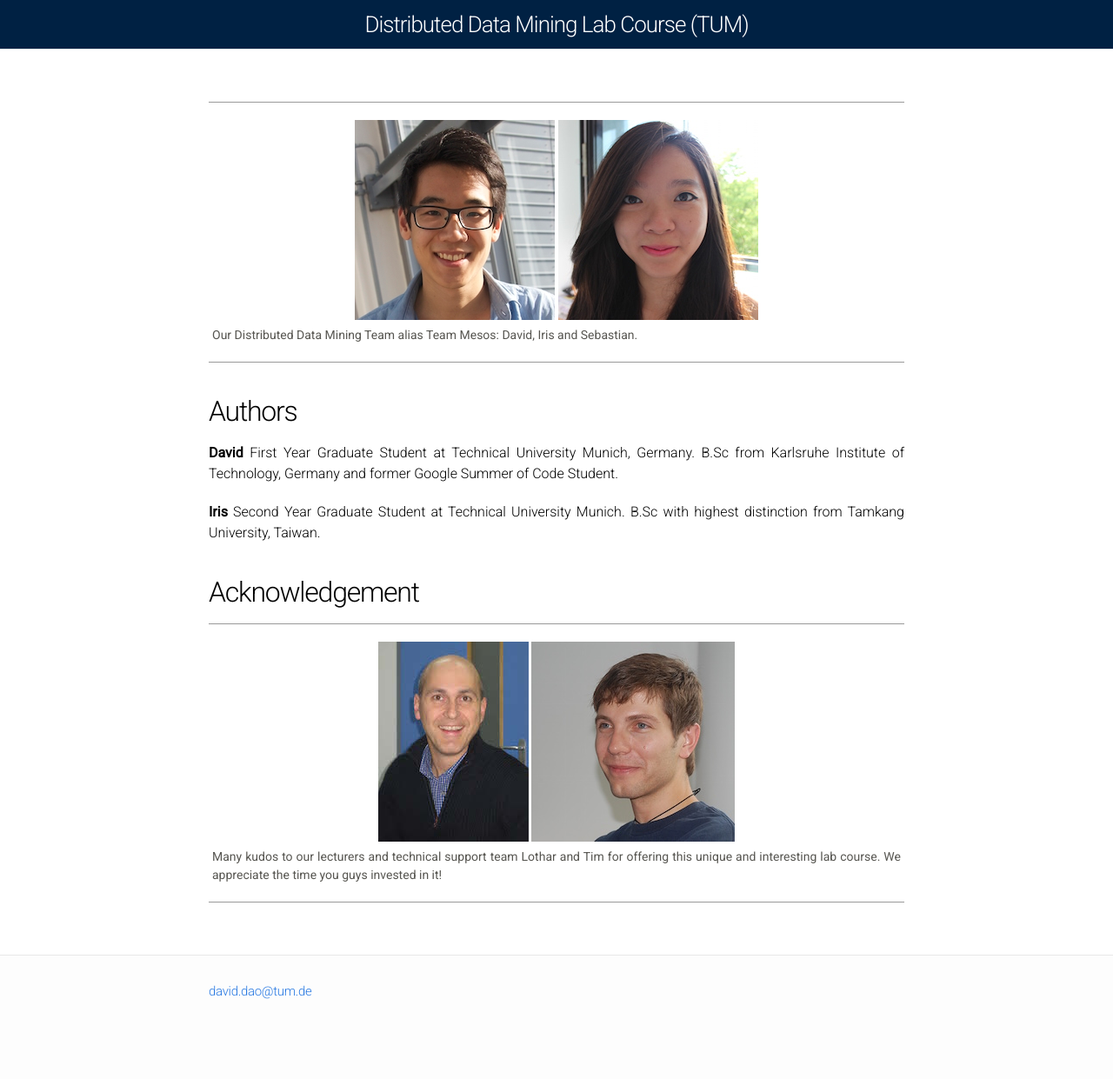
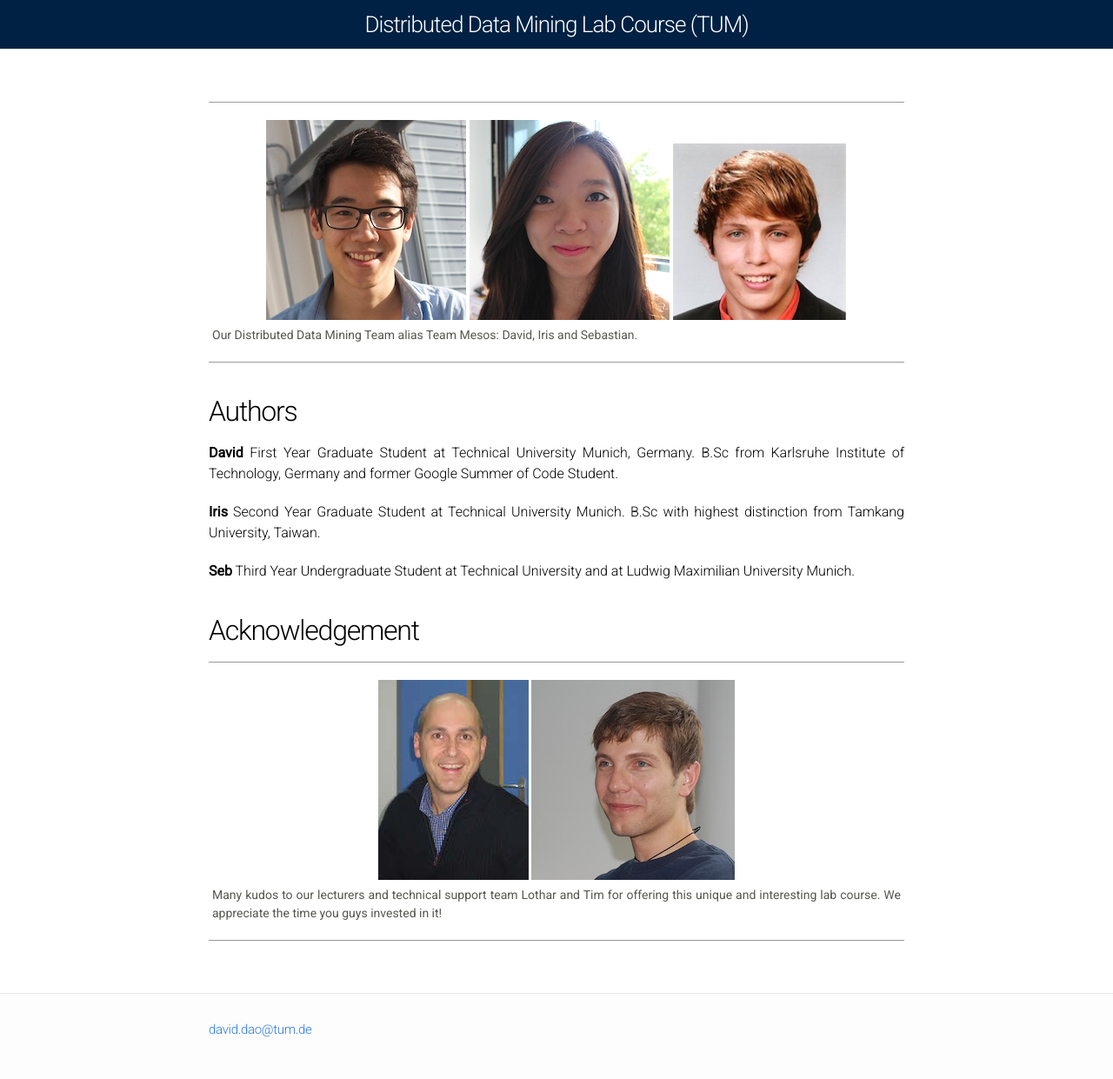
Before and after one commit to daviddao/ddm-script, a Jekyll site: the page built from authors.md, in a window 1280 px wide. Shown: the whole page at 87% size. Built offline with Jekyll 4.4.1, drawn with Linux system fonts in a browser that asks for light colours; Markdown is read by kramdown in place of the engine named in the settings; before the commit the page ends 1197 px from its top, so only the background shows below that.

Commit message:
sebs pic

```diff
--- a/authors.md
+++ b/authors.md
@@ -7,6 +7,7 @@ permalink: /authors/
 <div class="fig figcenter fighighlight">
   <img src="{{'/assets/david.png' | prepend: site.baseurl }}">
   <img src="{{'/assets/iris.png' | prepend: site.baseurl }}">
+  <img src="{{'/assets/seb.png' | prepend: site.baseurl }}">
   <div class="figcaption">
     Our Distributed Data Mining Team alias Team Mesos: David, Iris and Sebastian.
   </div>
@@ -23,6 +24,9 @@ B.Sc from Karlsruhe Institute of Technology, Germany and former Google Summer of
 Second Year Graduate Student at Technical University Munich.
 B.Sc with highest distinction from Tamkang University, Taiwan.
 
+**Seb**
+Third Year Undergraduate Student at Technical University and at Ludwig Maximilian University Munich.
+
 
 ## Acknowledgement
 
```
Also changed, not shown: assets/seb.png (added), 1 other file.
